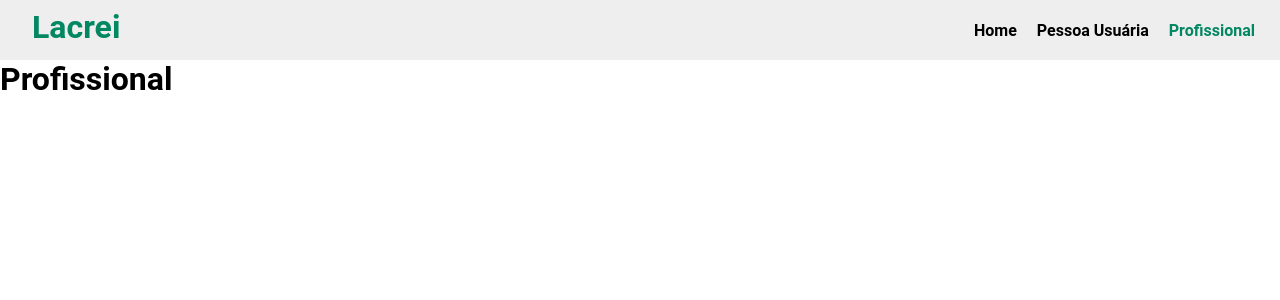
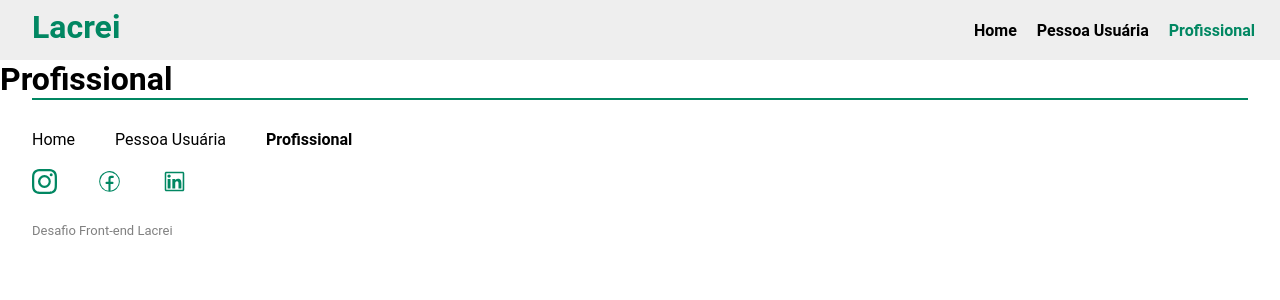
Before and after one commit to claudio-inacio/desafio-front, a React (Create React App) app: page /profissional in a window 1280 px wide. Shown: the top 300 px of the page. Built offline with nearby package versions, Linux system fonts and the light colour scheme.

Commit message:
feat: create footer component

```diff
--- a/package.json
+++ b/package.json
@@ -13,6 +13,7 @@
     "@types/react-router-dom": "^5.3.3",
     "react": "^18.2.0",
     "react-dom": "^18.2.0",
+    "react-icons": "^4.11.0",
     "react-router-dom": "^6.16.0",
     "react-scripts": "5.0.1",
     "styled-components": "^6.0.8",
--- a/src/App.tsx
+++ b/src/App.tsx
@@ -5,6 +5,7 @@ import { Home } from './pages/home';
 import Header from './components/Header';
 import { UserPerson } from './pages/user-pserson';
 import { Professional } from './pages/professional';
+import Footer from './components/Footer';
 
 const AppPage = styled.div`
   // height: 100vh;
@@ -26,6 +27,7 @@ function App() {
     <Routes>
       <Route path='/profissional' element={<Professional />} />
     </Routes>
+    <Footer />
     </BrowserRouter>
     </AppPage>
   );
--- /dev/null
+++ b/src/components/Footer/index.tsx
@@ -0,0 +1,42 @@
+import React from 'react';
+import {Container, FooterNavBar, NavText, ReferenceFooter, SocialMediaIcon, SocialMediaNav, TextFooter} from './indexStyle';
+import {BsInstagram} from 'react-icons/bs';
+import {CiFacebook} from 'react-icons/ci';
+import {AiOutlineLinkedin} from 'react-icons/ai';
+
+
+
+
+const Footer = () => {
+    return(
+       <Container>
+        <FooterNavBar>
+            <NavText to="/">
+                Home
+            </NavText>
+            <NavText  to="/pessoa-usuaria">
+                Pessoa Usuária
+            </NavText>
+             <NavText to="/profissional" >Profissional</NavText>
+        </FooterNavBar>
+        <SocialMediaNav>
+        <SocialMediaIcon href='https://www.instagram.com/lacrei.saude/' target='_banck'>
+            <BsInstagram color='var(--color-primary)' />
+        </SocialMediaIcon>
+        <SocialMediaIcon href='https://www.facebook.com/lacrei.saude' target='_blank'>
+            <CiFacebook color='var(--color-primary)' />
+        </SocialMediaIcon>
+        <SocialMediaIcon href='https://www.linkedin.com/company/lacrei-saude/' target='_blank'>
+            <AiOutlineLinkedin  color='var(--color-primary)' />
+        </SocialMediaIcon>
+        </SocialMediaNav>
+        <ReferenceFooter>
+            <TextFooter>
+                Desafio Front-end Lacrei
+            </TextFooter>
+        </ReferenceFooter>
+       </Container>
+    )
+}
+
+export default Footer;
--- /dev/null
+++ b/src/components/Footer/indexStyle.ts
@@ -0,0 +1,82 @@
+import { NavLink } from "react-router-dom";
+import styled from "styled-components";
+
+
+export const Container = styled.footer`
+     @media(max-width: 520px){
+          justify-content: center;
+          padding: 1rem 0px 0.5rem;
+          margin: 0px 0.5rem;
+
+     }
+     flex-direction: column;
+     align-items: center;
+     justify-content: start;
+     border-top: 2px solid var(--color-primary);
+     margin-left: 2rem;
+     margin-right: 2rem;
+     max-width: 100%;
+     height: 100%;
+     display: flex;
+
+
+`;
+
+export const FooterNavBar = styled.nav`
+@media(max-width: 520px){
+     flex-direction: column;
+     justify-content: center;
+     gap: 10px;
+}
+     flex-direction: row;
+     display: flex;
+     padding: 30px 0px 0rem;
+     gap: 40px;
+     justify-content: start;
+     width: 100%;
+`
+
+export const NavText = styled(NavLink)`
+     @media(max-width: 520px){
+          padding: 3px;
+          font-size: 1rem;
+     }
+     color: black;
+     cursor: pointer;
+     list-style: none;
+     &.active{
+     font-weight: bold;
+     color: black;
+     };
+     text-decoration: none;
+`
+
+export const SocialMediaNav = styled.nav`
+@media(max-width: 520px){
+     flex-direction: row;
+     justify-content: start;
+     padding: 10px;
+     padding-left: 30px;
+     gap: 40px;
+}
+     display: flex;
+     justify-content: start;
+     gap: 40px;
+     padding: 20px;
+     width: 100%;
+`
+export const SocialMediaIcon = styled.a`
+@media(max-width: 520px){
+     font-size: 27px;
+}
+font-size: 25px;
+
+`
+export const ReferenceFooter = styled.div`
+     width: 100%;
+     height: 100%;
+`
+export const TextFooter = styled.span`
+  font-size: 13px;
+  color: gray;
+`
--- a/src/pages/home/index.tsx
+++ b/src/pages/home/index.tsx
@@ -8,7 +8,6 @@ export const Home = () => {
   return (
 
     <Container>
-
       <Description>
         <Tittle>Boas Vindas a Lacrei Saúde </Tittle>
         <Message>Uma plataforma segura e acolhedora para comunidade LGBTQIAPN+</Message>
--- a/src/pages/home/indexStyle.ts
+++ b/src/pages/home/indexStyle.ts
@@ -5,7 +5,7 @@ export const Container = styled.body`
      @media(max-width: 520px){
           padding: 1rem 1rem 0px;
           flex-direction: column;
-          max-height: 750px;
+
           align-items: center;
           justify-content: start ;
      }
@@ -23,6 +23,7 @@ export const Container = styled.body`
      }
      display: flex;
      height: 100%;
+     max-height: 600px;
 
 
 `;
```
Also changed, not shown: 1 other file (tests, documents, lock files or other folders).
